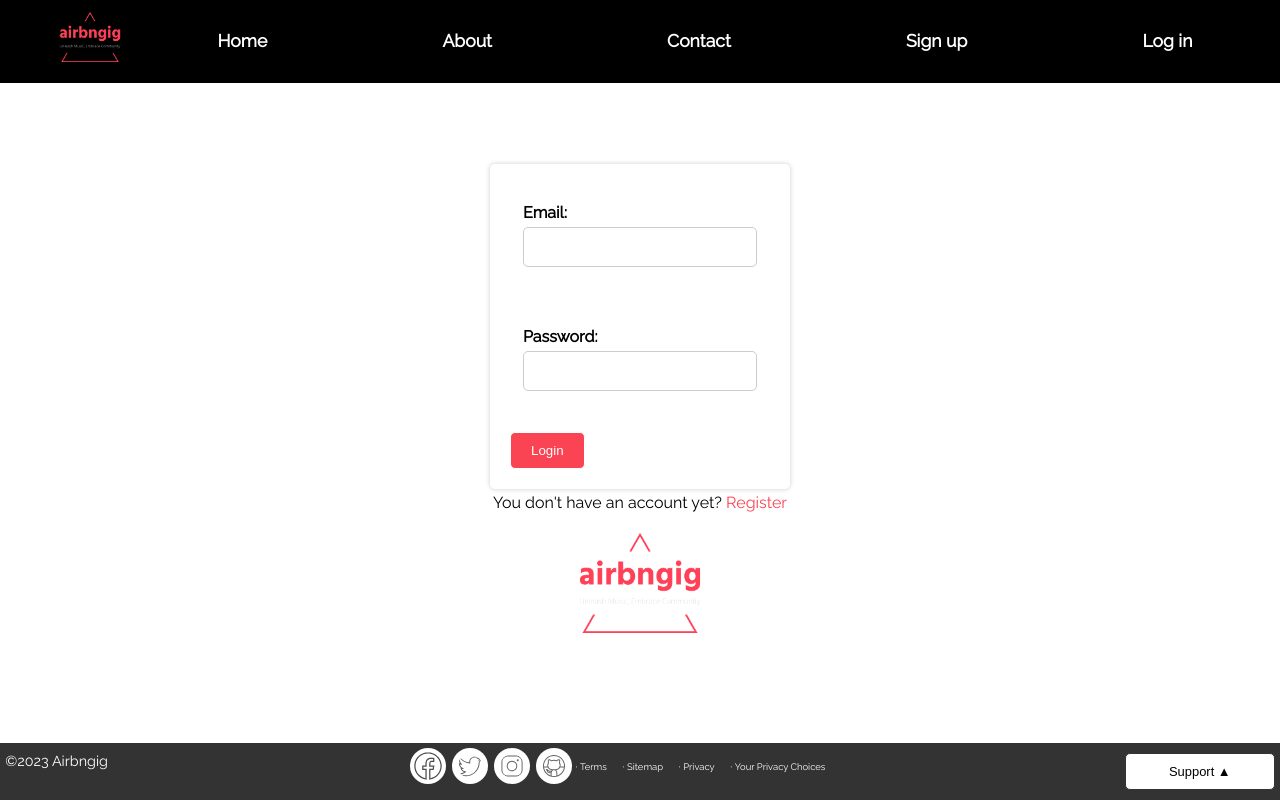
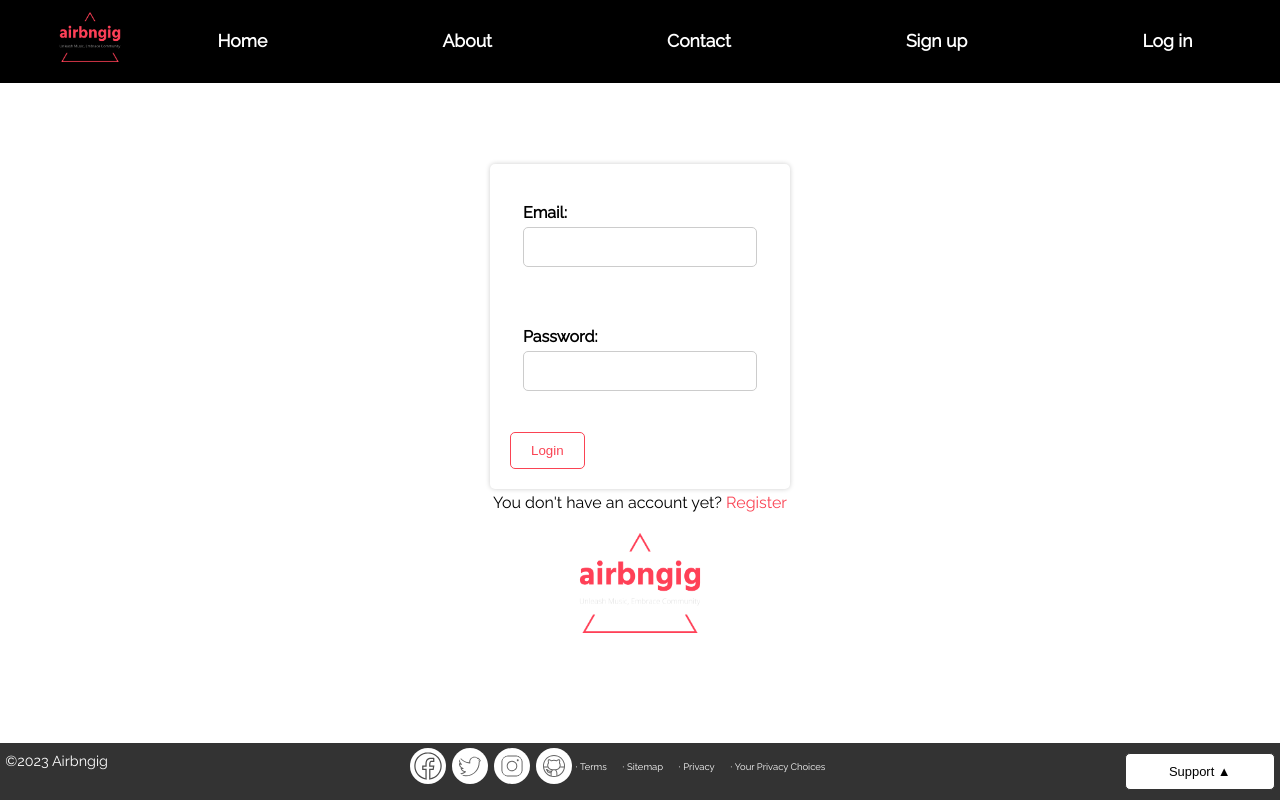
Before and after one commit to Ludovil/dci_final_project, a React (Vite) app in the folder client/: page /login in a window 1280 px wide. In both pictures the pointer is over the button "Login". Built offline with nearby package versions, Linux system fonts and the light colour scheme.

Commit message:
hover effect

```diff
--- a/client/src/components/loginForm.css
+++ b/client/src/components/loginForm.css
@@ -53,8 +53,9 @@
 }
 
 .login-form button:hover {
-  background-color: #fa4353;
-  color: #fff;
+  background-color: white;
+  color: #fa4353;
+  border: 1px solid #fa4353;
 }
 
 .login-form p {
--- a/client/src/components/registerForm.css
+++ b/client/src/components/registerForm.css
@@ -82,8 +82,9 @@
 }
 
 .register-button-container button:hover {
-  background-color: #fa3243;
-  color: #fff;
+  background-color: white;
+  color: #fa4353;
+  border: 1px solid #fa4353;
 }
 
 @media (max-width: 768px) {
```
